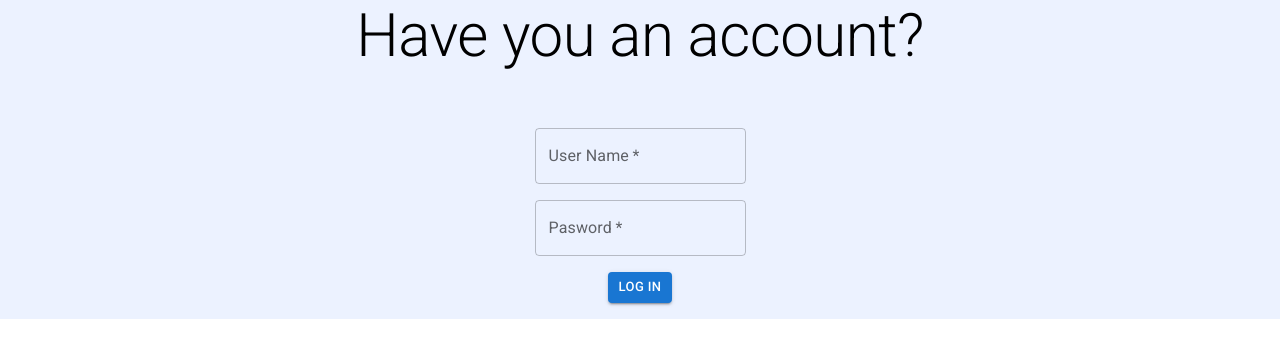
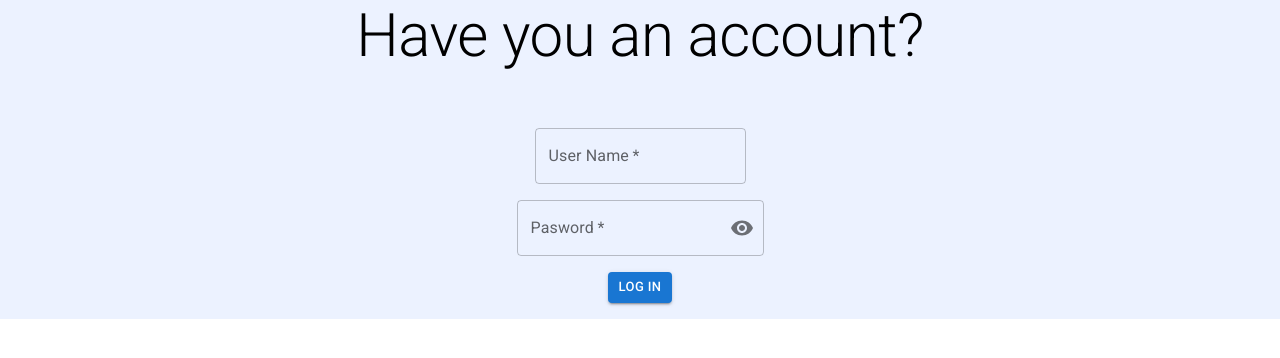
Before and after one commit to MariaJGuerrero/Lists-App, a React (Create React App) app: page /login in a window 1280 px wide. Shown: the top 358 px of the page. Built offline with nearby package versions, Linux system fonts and the light colour scheme; no server answers.

Commit message:
login works

```diff
--- a/src/pages/login.tsx
+++ b/src/pages/login.tsx
@@ -1,5 +1,9 @@
-import { FormEvent } from 'react';
+import { FormEvent, useState } from 'react';
 import Button from '@mui/material/Button';
+import Visibility from '@mui/icons-material/Visibility';
+import VisibilityOff from '@mui/icons-material/VisibilityOff';
+import InputAdornment from '@mui/material/InputAdornment';
+import IconButton from '@mui/material/IconButton';
 import TextField from '@mui/material/TextField';
 import Typography from '@mui/material/Typography';
 import '@fontsource/roboto/300.css';
@@ -11,20 +15,37 @@ import { login } from '../services/login';
 
 
 
+
+
+
 const postLogin = (e: FormEvent) => {
     e.preventDefault();
     const target = e.target as HTMLFormElement
     const data = new FormData(target);
     const userName = data.get('user') as string
     const password = data.get('password') as string
-    login(userName, password ).then((r)=>{
-        const response = r
+    login(userName, password ).then((response)=>{
+        const token = response.token
+        if(!token){
+            alert('ERROR: user or password not valid')
+            return
+        }
+        localStorage.setItem('token', token)
         console.log('Respuesta del login', response)
+    }).catch(() => {
+        console.log('error')
     })
 }
 
 
 const LoginPage = () => {
+
+    const [showPassword, setShowPassword] = useState(false);
+
+    const handleClickShowPassword = () => setShowPassword((show) => !show);
+
+
+
     return(
         <div>
             <header>
@@ -46,6 +67,34 @@ const LoginPage = () => {
                         id="outlined-required"
                         label="Pasword"
                         name="password"
+                        InputProps={{
+                            endAdornment: (
+                              <InputAdornment position="end">
+                                    <IconButton
+                                        aria-label="toggle password visibility"
+                                        onClick={handleClickShowPassword}
+                                        edge="end"
+                                    >
+                                        {showPassword ? <VisibilityOff /> : <Visibility />}
+                                    </IconButton>
+                              </InputAdornment>
+                            ),
+                          }}
+
+
+                        /*inputProps={{
+                           endAdorment: {
+                            <IconButton
+                                aria-label="toggle password visibility"
+                                onClick={handleClickShowPassword}
+                                edge="end"
+                              >
+                                {showPassword ? <VisibilityOff /> : <Visibility />}
+                              </IconButton>
+                           }
+
+
+                        }}*/
                     />
                     <Button sx={{margin: 2 }} type="submit" variant="contained" color="primary"  size= 'small' >
                         Log in
--- a/src/services/lists.ts
+++ b/src/services/lists.ts
@@ -1,10 +1,18 @@
 export const getLists = async () => {
-    const response = await fetch('http://localhost:3001/lists')
+    const token = localStorage.getItem('token')
+    const response = await fetch('http://localhost:3001/lists',
+    {
+        headers: {
+            Authorization: `Bearer ${token}`
+        }
+    }
+    )
     const body = await response.json()
     return body
 }
 
 export const postList = async (listname: string, items: string[] ) => {
+    const token = localStorage.getItem('token')
     const response = await fetch(
         'http://localhost:3001/lists',
         {
@@ -14,7 +22,8 @@ export const postList = async (listname: string, items: string[] ) => {
                 items: items
             }),
             headers: {
-                'Content-Type': 'application/json'
+                'Content-Type': 'application/json',
+                Authorization: `Bearer ${token}`
             },
         }
     )
@@ -25,6 +34,7 @@ export const postList = async (listname: string, items: string[] ) => {
 
 
 export const putList = async (listname?: string , items?: string[], idList?: string ) => {
+    const token = localStorage.getItem('token')
     if(idList === undefined){
         return alert( 'id is missing')
     }
@@ -39,7 +49,8 @@ export const putList = async (listname?: string , items?: string[], idList?: str
                 id: idList
             }),
             headers: {
-                'Content-Type': 'application/json'
+                'Content-Type': 'application/json',
+                Authorization: `Bearer ${token}`
             },
         }
     )
@@ -49,6 +60,7 @@ export const putList = async (listname?: string , items?: string[], idList?: str
 
 
 export const deleteList = async (idList: string | undefined ) => {
+    const token = localStorage.getItem('token')
     const response = await fetch(
         'http://localhost:3001/lists',
         {
@@ -57,7 +69,8 @@ export const deleteList = async (idList: string | undefined ) => {
                 id: idList
             }),
             headers: {
-                'Content-Type': 'application/json'
+                'Content-Type': 'application/json',
+                Authorization: `Bearer ${token}`
             },
         }
     )
@@ -66,7 +79,14 @@ export const deleteList = async (idList: string | undefined ) => {
 }
 
 export const getListById = async (idList: string) => {
-    const response = await fetch(`http://localhost:3001/lists/list/${idList}`)
+    const token = localStorage.getItem('token')
+    const response = await fetch(`http://localhost:3001/lists/list/${idList}`,
+    {
+        headers: {
+            Authorization: `Bearer ${token}`
+        }
+    }
+    )
     const body = await response.json()
     return body
 }
```
